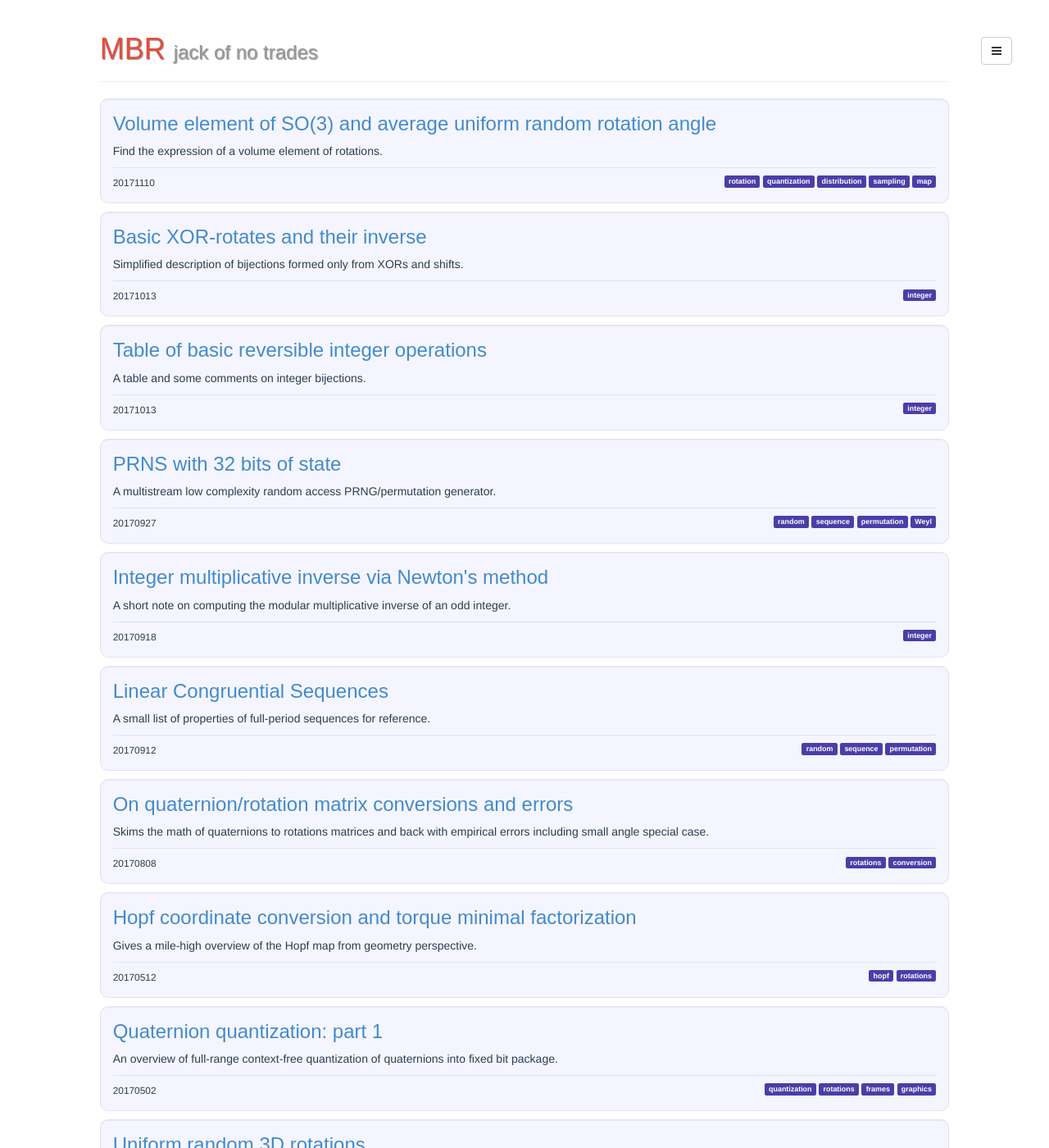
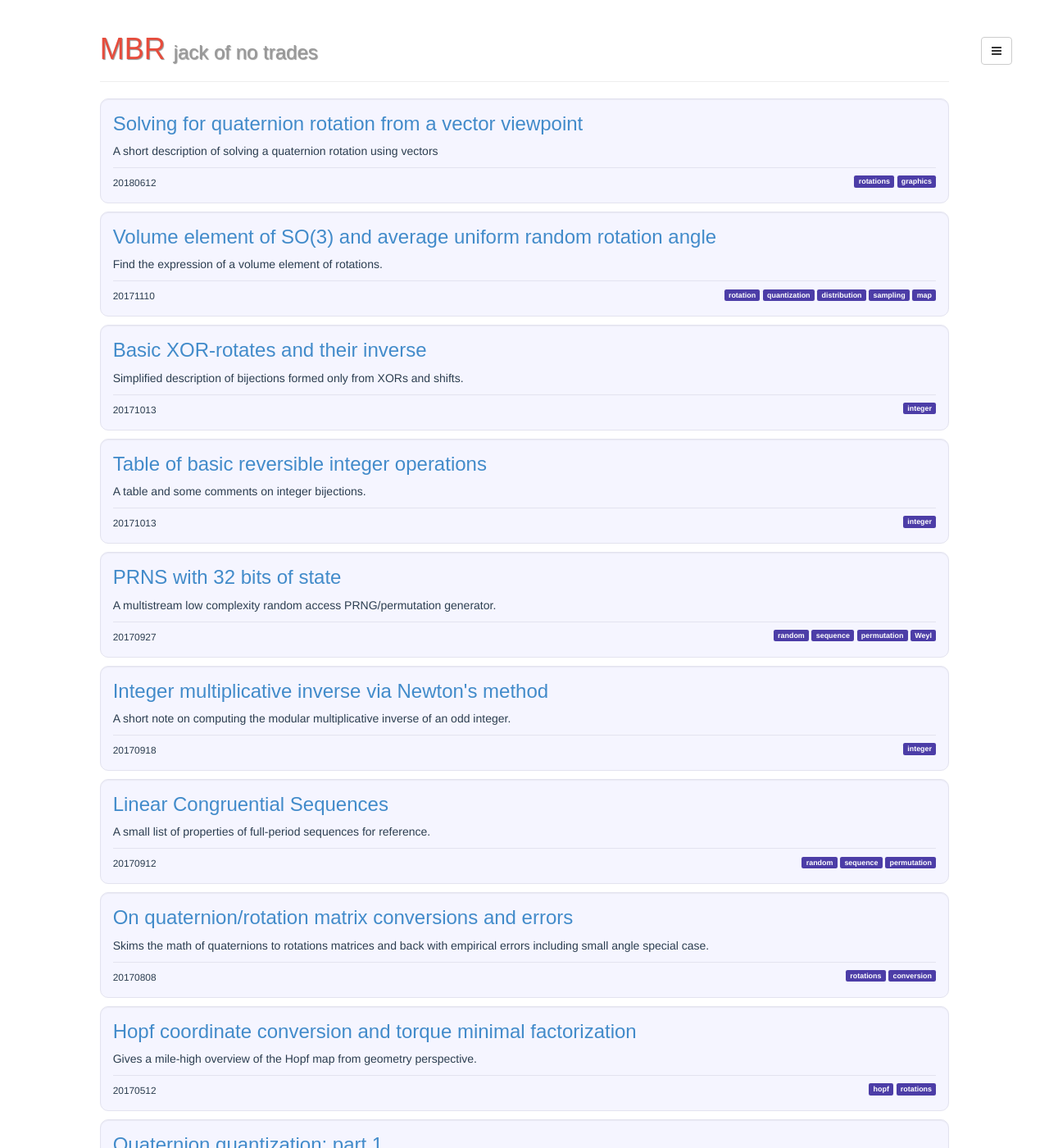
Before and after one commit to Marc-B-Reynolds/Marc-B-Reynolds.github.io, a Jekyll site: the page built from index.html, in a window 1280 px wide and 1400 px high. Shown: the whole window at 82% size. Built offline with Jekyll 4.4.1, drawn with Linux system fonts in a browser that asks for light colours; the list of posts is cut into pages by our own code; some of the changed lines change nothing that is shown; some of the changed text lies outside the part shown.

Commit message:
quat rot from vect perspective

```diff
--- a/_includes/default.html
+++ b/_includes/default.html
@@ -6,6 +6,11 @@
     <meta name="description" content="{{ page.description }}">
   {% endif %}
   <meta name="author" content="{{ site.author.name }}">
+
+  <meta property="og:type" content="blog" />
+  <!-- <meta property="og:image" content="" /> -->
+  <meta property="og:title" content="{{ page.title }}" />
+  <!-- <meta property="og:description" content="" /> -->
 
   <!-- Enable responsive viewport -->
   <meta name="viewport" content="width=device-width, initial-scale=1.0">
@@ -18,6 +23,9 @@
 
   <link rel="alternate" type="application/rss+xml" title="{{ site.name }}" href="{{ site.baseurl }}/feed.xml">
 
+  <link rel="icon" type="image/png" href="{{ site.baseurl }}/assets/ico/favicon-32x32.png" sizes="32x32" />
+  <link rel="icon" type="image/png" href="{{ site.baseurl }}/assets/ico/favicon-16x16.png" sizes="16x16" />
+
 {% if page.plotly %}
   <script src="{{ site.baseurl }}/assets/js/plotly-latest.min.js"></script>
 {% endif %}
@@ -26,10 +34,17 @@
 {% endif %}
 
 {% if page.noTeX != true %}
-{% if page.katex %}
-  <script src="{{ site.baseurl }}/assets/js/katex/katex.min.js" type="text/javascript"></script>
-  <link  href="{{ site.baseurl }}/assets/js/katex/katex.min.css" rel="stylesheet" type="text/css">
-  <script src="{{ site.baseurl }}/assets/js/katex/contrib/auto-render.min.js" type="text/javascript"></script>
+  {% if page.katex %}
+  {% if true %}
+    <link rel="stylesheet" href="https://cdnjs.cloudflare.com/ajax/libs/KaTeX/0.9.0-alpha1/katex.min.css" integrity="sha384-8QOKbPtTFvh/lMY0qPVbXj9hDh+v8US0pD//FcoYFst2lCIf0BmT58+Heqj0IGyx" crossorigin="anonymous">
+    <script src="https://cdnjs.cloudflare.com/ajax/libs/KaTeX/0.9.0-alpha1/katex.min.js" integrity="sha384-GR8SEkOO1rBN/jnOcQDFcFmwXAevSLx7/Io9Ps1rkxWp983ZIuUGfxivlF/5f5eJ" crossorigin="anonymous"></script>
+    <script src="https://cdnjs.cloudflare.com/ajax/libs/KaTeX/0.9.0-alpha1/contrib/auto-render.min.js" integrity="sha384-cXpztMJlr2xFXyDSIfRWYSMVCXZ9HeGXvzyKTYrn03rsMAlOtIQVzjty5ULbaP8L" crossorigin="anonymous"></script>
+  {% else %}
+    <script src="{{ site.baseurl }}/assets/js/katex/katex.min.js" type="text/javascript"></script>
+    <link  href="{{ site.baseurl }}/assets/js/katex/katex.min.css" rel="stylesheet" type="text/css">
+    <script src="{{ site.baseurl }}/assets/js/katex/contrib/auto-render.min.js" type="text/javascript"></script>
+  {% endif %}
+
 {% else %}
   <script src="https://cdnjs.cloudflare.com/ajax/libs/mathjax/2.7.0/MathJax.js?config=TeX-AMS-MML_HTMLorMML" type="text/javascript"></script>
 
@@ -53,7 +68,9 @@
       Macros: {
         abs:      ['\\left\\lvert #2 \\right\\rvert_{\\text{#1}}', 2, ""],
         abracket: ['{\\langle #1 \\rangle}', 1],
-        set:      ['{\\bigl #1 \\bigr}', 1]
+        set:      ['{\\bigl #1 \\bigr}', 1],
+        bvec:     ['{\\lgroup #1 \\rgroup}', 1],
+        func:     ['{#1 \\left( #2 \\right)}', 2]
       }
     },
 
@@ -129,7 +146,6 @@
     }
    );
   </script>
-
 {% else %}
 
   <script type="text/javascript">
@@ -179,6 +195,7 @@
 {% endif %}
 {% endif %}
 
+{%if false %}
   <script>
   <!-- shoot...this doesn't work -->
   $(function () {
@@ -196,6 +213,8 @@
       window.location.hash = e.target.hash.replace("#", "#" + prefix);
       });
   });
-</script>
+  </script>
+{% endif %}
+
 </body>
 </html>
--- a/_includes/post.html
+++ b/_includes/post.html
@@ -71,7 +71,7 @@
 
     <hr>
 
-	<!-- disable the share this post stuff for now
+	<!-- disable the share this post stuff for now -->
     <div>
       <section class="share col-sm-6">
         <h4 class="section-title">Share Post</h4>
@@ -92,7 +92,7 @@
         </a>
       </section>
     </div>
-	-->
+    <!--- --->
 
     <div class="clearfix"></div>
 
--- /dev/null
+++ b/_posts/2018-06-12-SolveQRotVect.md
@@ -0,0 +1,53 @@
+---
+layout:       post
+title:        Solving for quaternion rotation from a vector viewpoint
+tagline:
+categories:   [quaternions]
+tags:         [rotations, graphics]
+description:  A short description of solving a quaternion rotation using vectors
+---
+
+Finding the quaternion that rotates unit vectors $\mathbf{a}$ to $\mathbf{b}$ is an operation I'm using over-and-over on this blog and it's really silly that I never explictly described it from standard vector viewpoint.  Just spewing out the standard geometeric defs of the cross and dot products:
+
+$$
+\begin{eqnarray*}
+\mathbf{a} \times \mathbf{b} &=&  \lVert \mathbf{a} \rVert~ \lVert \mathbf{b} \rVert~ \sin\left(\theta\right)~ \mathbf{n} \\
+\mathbf{a} \cdot \mathbf{b} &=&  \lVert \mathbf{a} \rVert~ \lVert \mathbf{b} \rVert~ \cos\left(\theta\right)
+\end{eqnarray*}
+$$
+
+\\
+where $\lVert \ . \rVert~ $ denotes magnitude and since we're limited ourselves to unit vectors reduces to:
+
+$$
+\begin{eqnarray*}
+\mathbf{a} \times \mathbf{b} &=& \sin\left(\theta\right)~ \mathbf{n} \\
+\mathbf{a} \cdot \mathbf{b} &=&  \cos\left(\theta\right)
+\end{eqnarray*}
+$$
+
+\\
+with $\mathbf{n}$ the unit vector orthogonal to the plane that spans $\mathbf{a}$ and $\mathbf{b}$ with right-handed orientation from $\mathbf{a}$ to $\mathbf{b}$.  Now if think of $\mathbf{n}$ as the axis of rotation and $\theta$ as the angle in an axis-angle representation then the rotation is the minimum magnitude angle that performs this operation (all the others can be described as a post composition of a rotation about $\mathbf{b}$).
+
+To create a quaternion we can simply look-up the often cited axis-angle to quaternion equation:
+
+$$
+Q = \cos\left(\frac{\theta}{2}\right) + \sin\left(\frac{\theta}{2}\right) \mathbf{n}
+$$
+
+\\
+If it wasn't for that pesky "divide the angle by two" bit we'd be done.  Luckily we can just apply trig half-angle identities to make everything fit:
+
+$$
+Q = \frac{1+\mathbf{a} \cdot \mathbf{b}}{\sqrt{2+2~\mathbf{a} \cdot \mathbf{b}}} + \frac{\mathbf{a} \times \mathbf{b}}{\sqrt{2+2~\mathbf{a} \cdot \mathbf{b}}}
+$$
+
+\\
+The quaternion equivalent of computing the cross and dot products and shoving the result into a quaternion can be performed by:
+
+$$
+\mathbf{b}\mathbf{a}^* = \cos\left(\theta\right) + \sin\left(\theta\right)~ \mathbf{n}
+$$
+
+\\
+Since conjugation negates the angle and the product sums the resulting angle is: $\func{\text{angle}}{\mathbf{b}} - \func{\text{angle}}{\mathbf{a}}$
```
Also changed, not shown: assets/figures/misc/VolSo3.png (added), assets/ico/favicon-16x16.png (added), assets/ico/favicon-32x32.png (added), favicon.ico (added).
